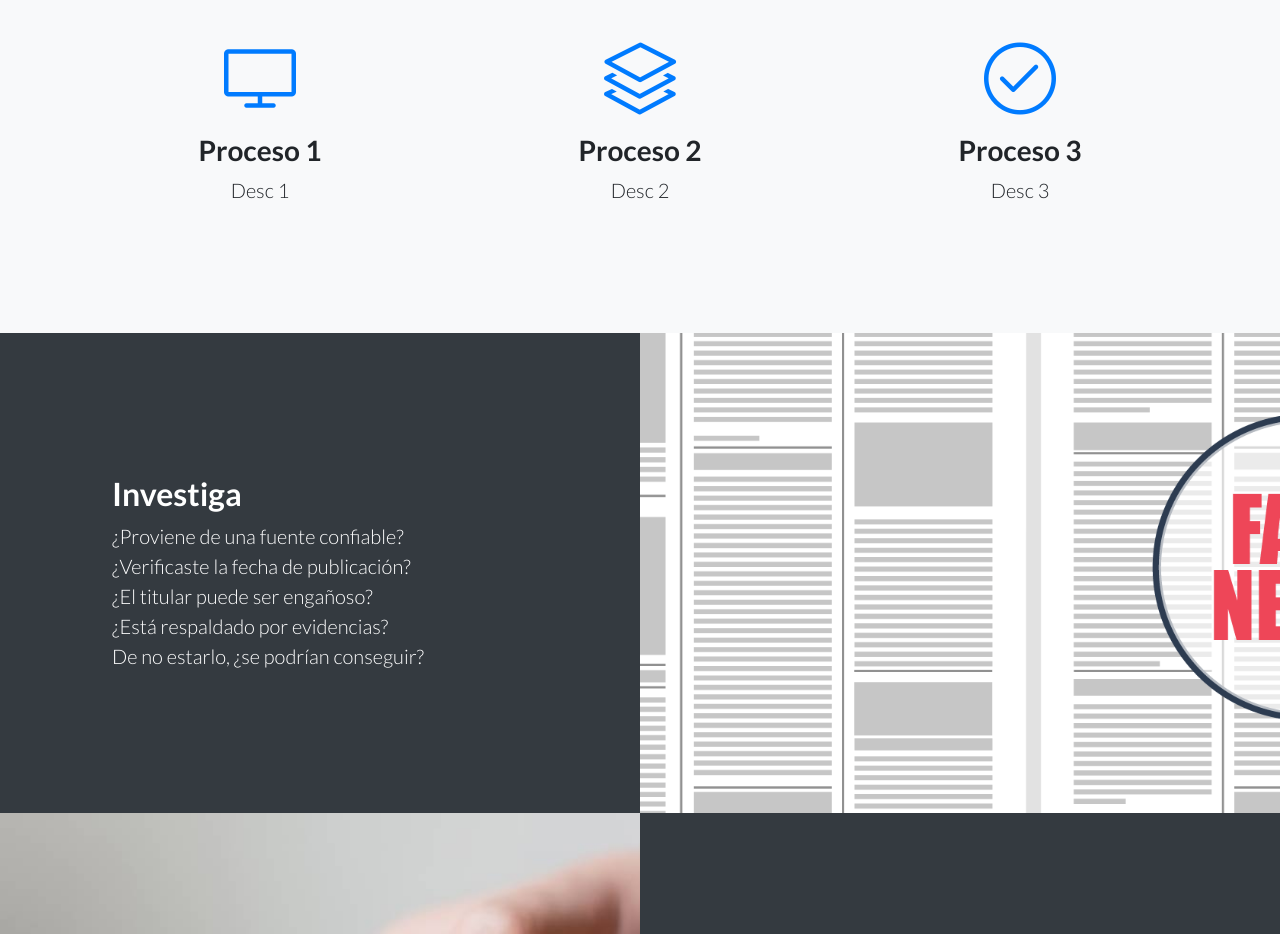
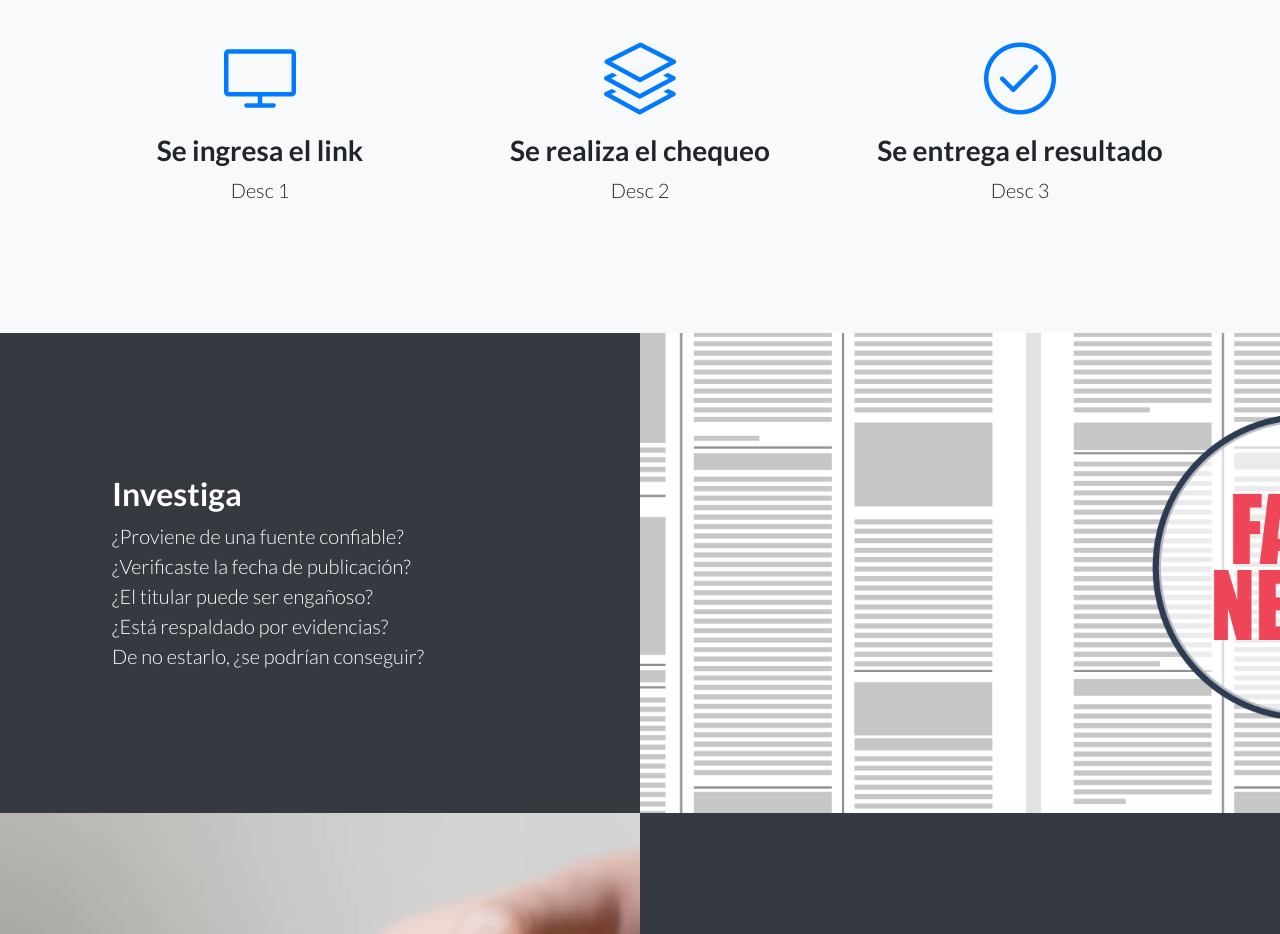
Before and after one commit to NachoKai/Cheque.ar, a website: page index.html in a window 1280 px wide. Shown: the part 780-1714 px from the top of the page. Drawn offline with nearby package versions, Linux system fonts and the light colour scheme.

Commit message:
agrega ejemplos de funcionamiento

```diff
--- a/index.html
+++ b/index.html
@@ -79,7 +79,7 @@
             <div class="features-icons-icon d-flex">
               <i class="icon-screen-desktop m-auto text-primary"></i>
             </div>
-            <h3>Proceso 1</h3>
+            <h3>Se ingresa el link</h3>
             <p class="lead mb-0">Desc 1</p>
           </div>
         </div>
@@ -88,7 +88,7 @@
             <div class="features-icons-icon d-flex">
               <i class="icon-layers m-auto text-primary"></i>
             </div>
-            <h3>Proceso 2</h3>
+            <h3>Se realiza el chequeo</h3>
             <p class="lead mb-0">Desc 2</p>
           </div>
         </div>
@@ -97,7 +97,7 @@
             <div class="features-icons-icon d-flex">
               <i class="icon-check m-auto text-primary"></i>
             </div>
-            <h3>Proceso 3</h3>
+            <h3>Se entrega el resultado</h3>
             <p class="lead mb-0">Desc 3</p>
           </div>
         </div>
```
Also changed, not shown: Funcionamiento 1.png (added), Funcionamiento 2.png (added), Funcionamiento 3.png (added).
